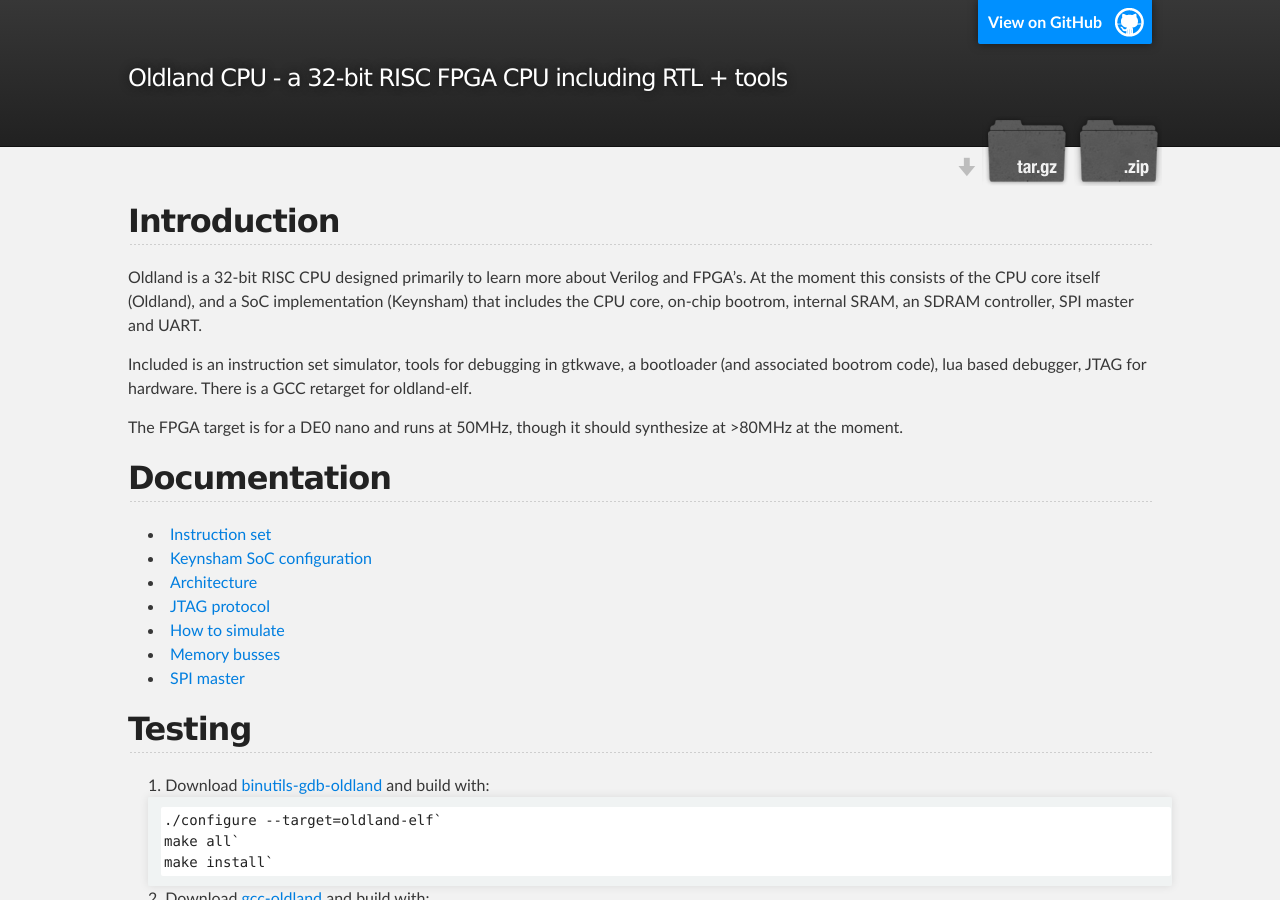
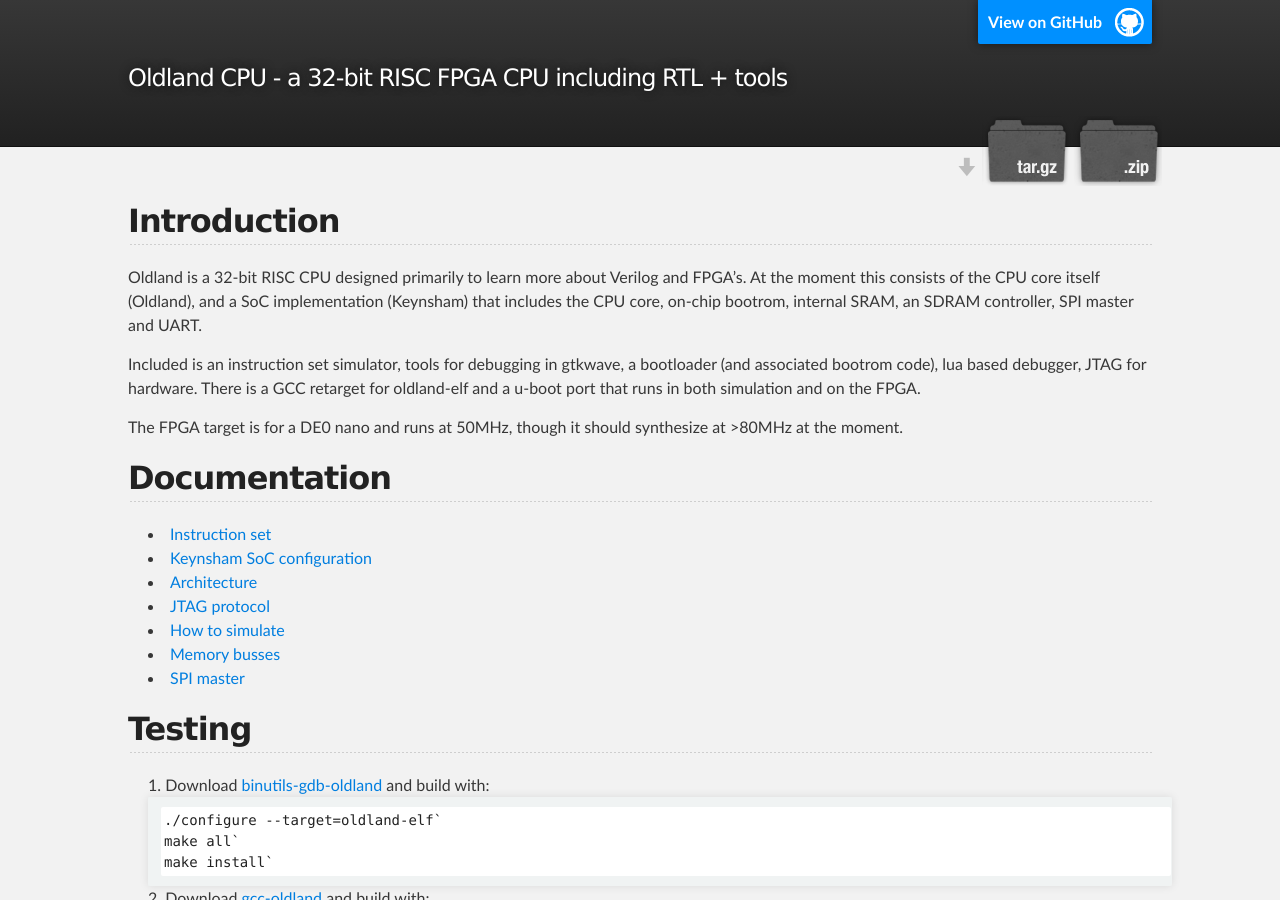
Before and after one commit to jamieiles/oldland-web, a Jekyll site: the page built from index.md, in a window 1280 px wide and 900 px high. Built offline with Jekyll 4.4.1, drawn with Linux system fonts in a browser that asks for light colours.

Commit message:
Document u-boot being available.

```diff
--- a/index.md
+++ b/index.md
@@ -13,7 +13,8 @@ internal SRAM, an SDRAM controller, SPI master and UART.
 
 Included is an instruction set simulator, tools for debugging in gtkwave, a
 bootloader (and associated bootrom code), lua based debugger, JTAG for
-hardware.  There is a GCC retarget for oldland-elf.
+hardware.  There is a GCC retarget for oldland-elf and a u-boot port that runs
+in both simulation and on the FPGA.
 
 The FPGA target is for a DE0 nano and runs at 50MHz, though it should
 synthesize at &gt;80MHz at the moment.
```
